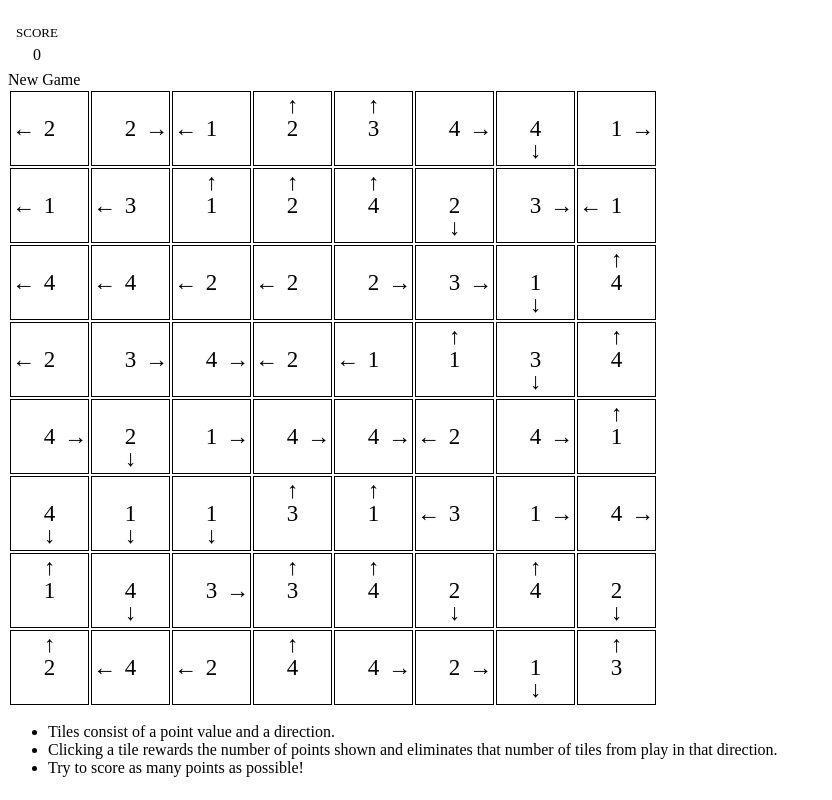
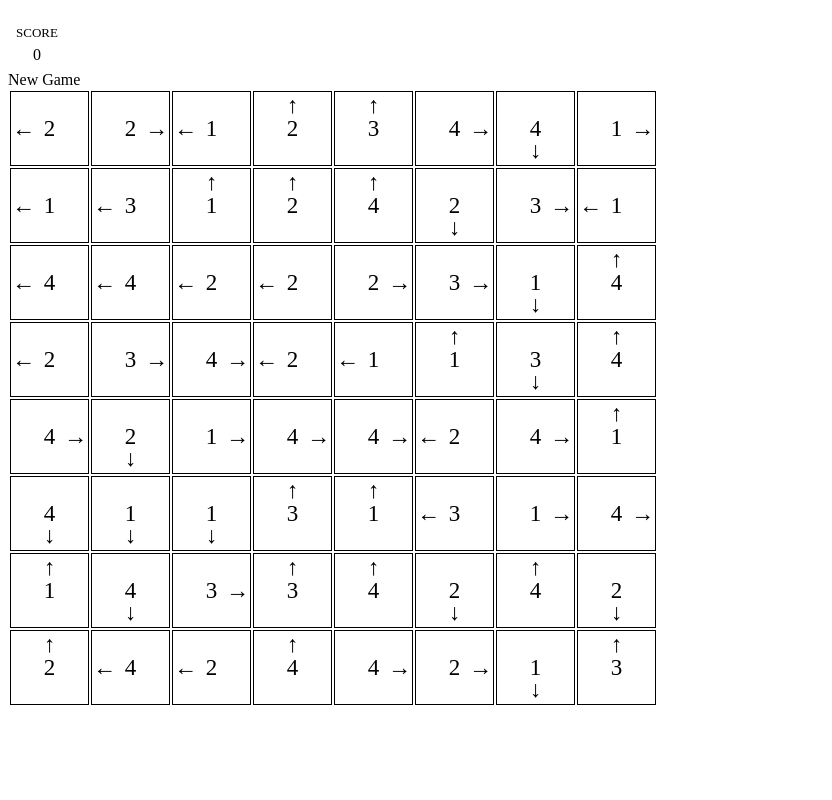
Before and after one commit to aalcutt/aalcutt.github.io, a plain HTML site: page 1234/index.html in a window 1280 px wide. Shown: the whole page, without its empty margins (0-832 px from the left). Drawn offline with nearby package versions, Linux system fonts and the light colour scheme.

Commit message:
Revert "latest version"
This reverts commit 7141ffa70370bd91313dc386a5450ccf8c074c30.

```diff
--- a/1234/index.html
+++ b/1234/index.html
@@ -27,19 +27,6 @@
       </div>
       <div class="tile-container"></div>
     </div>
-    <div class="help-container">
-      <ul>
-        <li>
-          Tiles consist of a point value and a direction.
-        </li>
-        <li>
-          Clicking a tile rewards the number of points shown and eliminates that number of tiles from play in that direction.
-        </li>
-        <li>
-          Try to score as many points as possible!
-        </li>
-      </ul>
-    </div>
 
   </body>
 </html>
```
